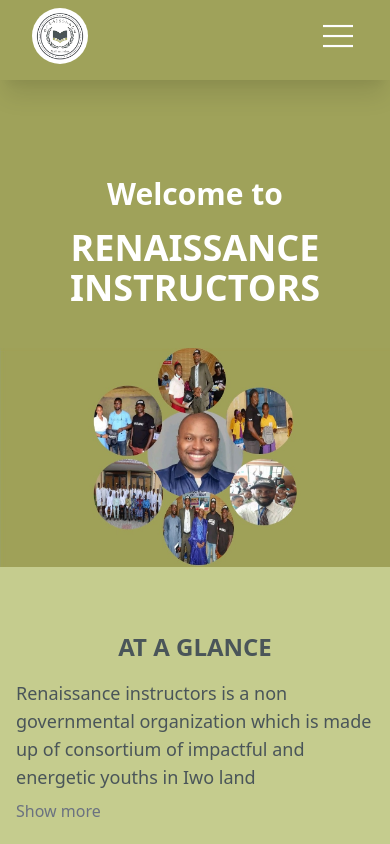
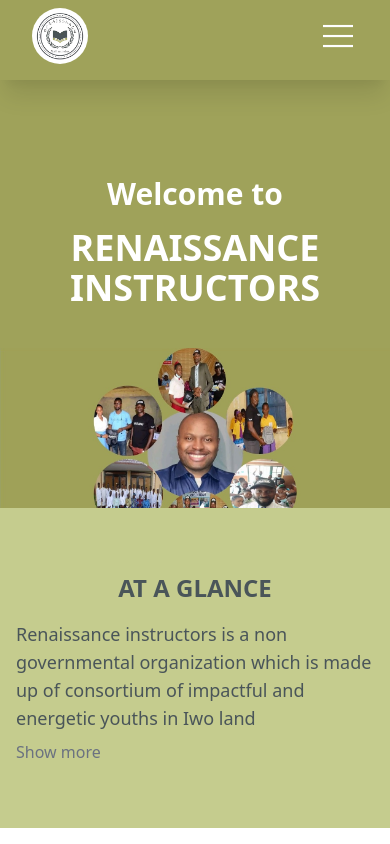
Before and after one commit to Victorakinwunmi/Login-dashboard, a Nuxt app: page / in a window 390 px wide. Shown: the top 844 px of the page. Built offline with nearby package versions, Linux system fonts and the light colour scheme.

Commit message:
i updated the cta image on mobile

```diff
--- a/pages/index.vue
+++ b/pages/index.vue
@@ -22,7 +22,7 @@
               <div class="bg-no-repeat h-screen lg:-mt-28 bg-cover w-full mx-auto md:max-w-4xl bg-center" :style="{ backgroundRepeat: 'no-repeat' + ';', backgroundImage: 'url(' +require('@/assets/image/callta2.JPG')+ ')' } ">
               </div>
             </div>
-            <div class="w-full block md:hidden mt-10 lg:mt-0">
+            <div class="w-full block md:hidden mt-10 overflow-hidden block h-40">
               <img :src="require('@/assets/image/callta2.JPG')" class="w-full">
             </div>
         </div>
```
